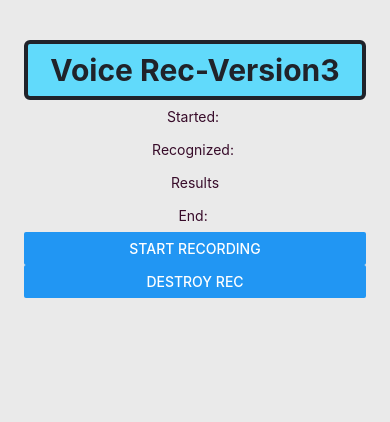
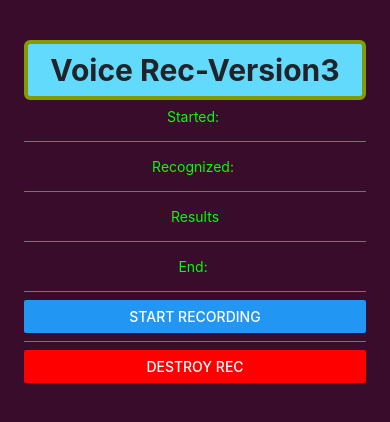
Before and after one commit to filmverse/VoiceRecording, a React Native app in the folder VoiceRec3/: screen / in a window 390 px wide. Shown: the top 422 px of the page. Built offline with nearby package versions, Linux system fonts and the light colour scheme.

Commit message:
finishing up

```diff
--- a/VoiceRec3/App.tsx
+++ b/VoiceRec3/App.tsx
@@ -6,6 +6,8 @@ import Voice, {
   SpeechResultsEvent,
 } from '@react-native-voice/voice';
 import axios from 'axios';
+
+const Separator = () => <View style={styles.separator} />;
 
 const App = () => {
   const [recognized, setRecognized] = useState([]);
@@ -85,7 +87,9 @@ const App = () => {
     <View style={styles.container}>
       <Text style={styles.title}>Voice Rec-Version3</Text>
       <Text style={styles.title1}>{`Started: ${started}`}</Text>
+      <Separator />
       <Text style={styles.title1}>{`Recognized: ${recognized}`}</Text>
+      <Separator />
       <Text style={styles.title1}>Results</Text>
       {results.map((result, index) => {
         return (
@@ -94,12 +98,19 @@ const App = () => {
           </Text>
         );
       })}
+      <Separator />
       <Text style={styles.title1}>{`End: ${end}`}</Text>
+      <Separator />
       <Button
         title={recording ? 'Stop Recording' : 'Start Recording'}
         onPress={recording ? _stopRecognizing : _startRecognizing}
       />
-      <Button title="Destroy Rec" onPress={_destroyRecognizer} />
+      <Separator />
+      <Button
+        title="Destroy Rec"
+        color={'#FF0000'}
+        onPress={_destroyRecognizer}
+      />
     </View>
   );
 };
@@ -108,13 +119,13 @@ const styles = StyleSheet.create({
   container: {
     flex: 1,
     padding: 24,
-    backgroundColor: '#eaeaea',
+    backgroundColor: '#380C2A',
   },
   title: {
     marginTop: 16,
     paddingVertical: 8,
     borderWidth: 4,
-    borderColor: '#20232a',
+    borderColor: '#859900',
     borderRadius: 6,
     backgroundColor: '#61dafb',
     color: '#20232a',
@@ -125,7 +136,12 @@ const styles = StyleSheet.create({
   title1: {
     textAlign: 'center',
     marginVertical: 8,
-    color: '#380C2A',
+    color: '#00FF00',
+  },
+  separator: {
+    marginVertical: 8,
+    borderBottomColor: '#737373',
+    borderBottomWidth: StyleSheet.hairlineWidth,
   },
 });
 
```
